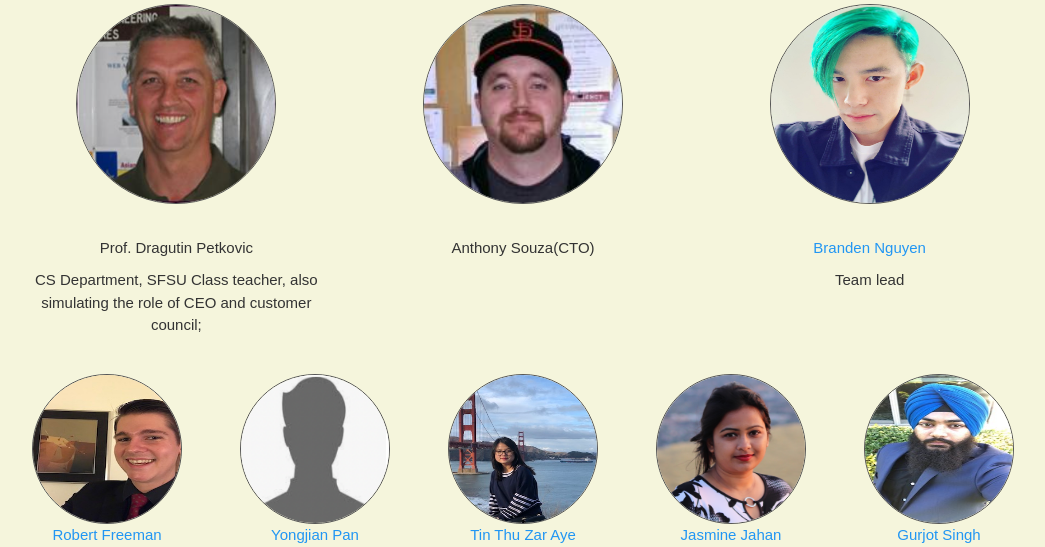
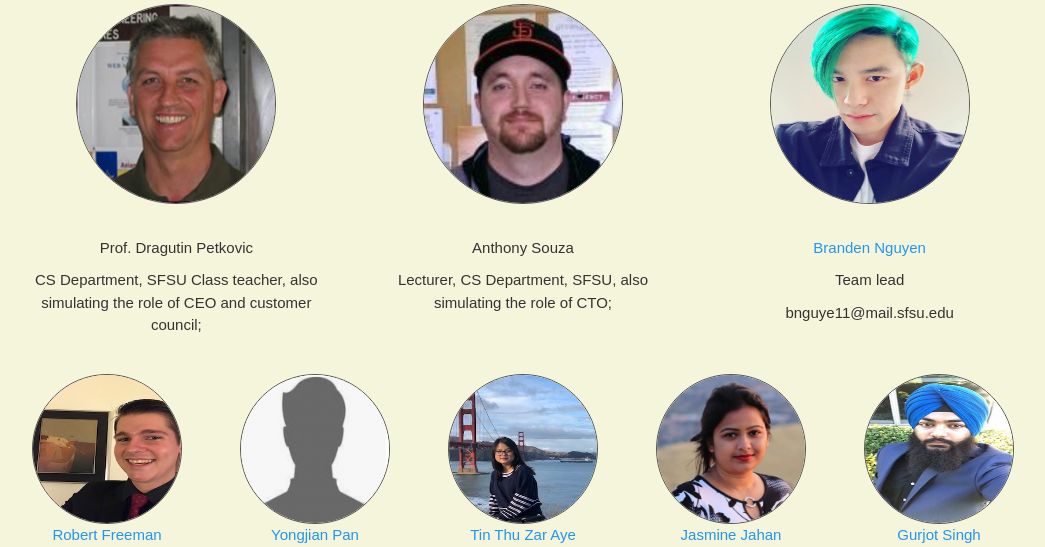
Before and after one commit to jasjahan/CSC848-FinalProject-HungryGators19, a Flask app: page /aboutus.html in a window 1280 px wide. Shown: the part 243-790 px from the top of the page, without its empty margins (117-1162 px from the left). Run offline with Flask 2, Linux system fonts and the light colour scheme; some libraries are stand-ins or nearby versions.

Commit message:
Description added to aboutUs

```diff
--- a/application/foodApp/templates/aboutus.html
+++ b/application/foodApp/templates/aboutus.html
@@ -84,14 +84,18 @@
       <div class="col-sm-4">
       <img src="/static/ant.png" alt="Image" class="center"width="200" height="200">
         <p> </p><br>
-        <p>Anthony Souza(CTO)</p><br>
+        <p>Anthony Souza</p>
+        <p>Lecturer, CS Department, SFSU, also simulating the role of CTO;</p><br>
+
       </div>
 
       <div class="col-sm-4">
       <img src="/static/bran.jpg" alt="Image" class="center"width="200" height="200">
         <p> </p><br>
         <p><a href="bran.html">Branden Nguyen</a></p>
-          <p> Team lead</p><br>
+          <p> Team lead </p>
+          <p> bnguye11@mail.sfsu.edu </p><br>
+
       </div>
 
   </div>
```
Also changed, not shown: 2 other files.
